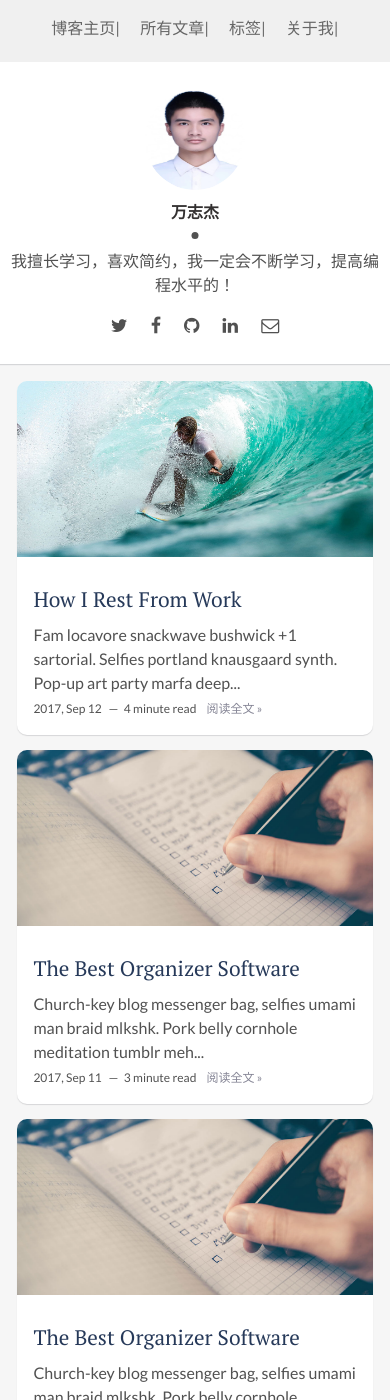
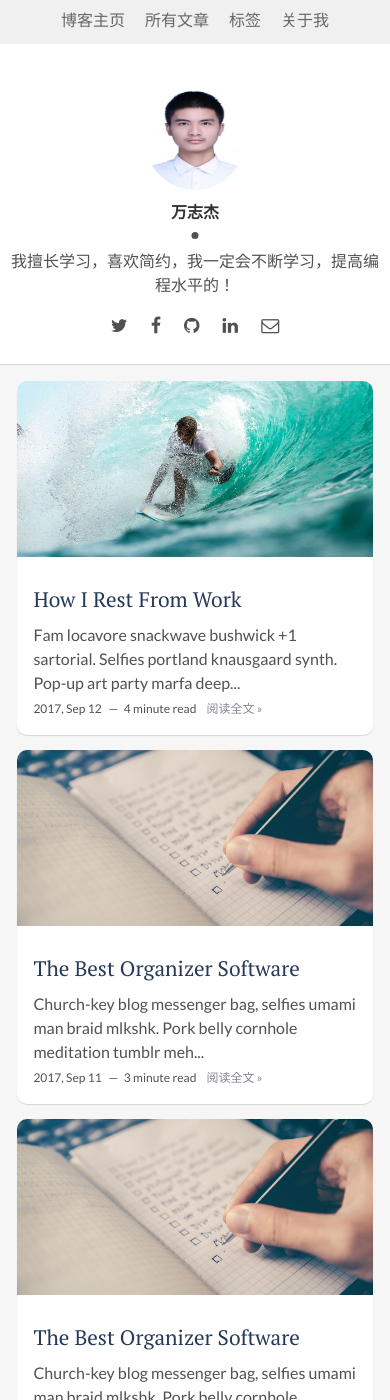
Before and after one commit to 19991010wan/19991010wan-Blog, a Jekyll site: the page built from index.html, in a window 390 px wide and 1400 px high. Built offline with Jekyll 4.4.1, drawn with Linux system fonts in a browser that asks for light colours; nearby versions of some CDN libraries; the list of posts is cut into pages by our own code; comment, search, counter and statistics services are not loaded.

Commit message:
update css and scss

```diff
--- a/assets/css/main.css
+++ b/assets/css/main.css
@@ -845,12 +845,12 @@ table tfoot td {
     list-style-type: none; }
     .navigation-wrapper .navigation .navigation__item {
       float: left;
-      padding: 4px;
       line-height: 1em; }
       .navigation-wrapper .navigation .navigation__item::after {
         content: '|';
         color: #666; }
       .navigation-wrapper .navigation .navigation__item a {
+        padding: 5px;
         width: 100%;
         border-color: #666;
         color: #666;
@@ -1411,9 +1411,11 @@ a.newer-posts:hover {
         display: inline-block; }
         .sidebar .navigation-wrapper .navigation .navigation__item {
           float: left;
-          padding: 10px;
           line-height: 1em; }
+          .sidebar .navigation-wrapper .navigation .navigation__item::after {
+            content: ''; }
           .sidebar .navigation-wrapper .navigation .navigation__item a {
+            padding: 10px;
             width: 100%;
             border-color: #666;
             color: #666;
--- a/assets/css/scss/_media.scss
+++ b/assets/css/scss/_media.scss
@@ -48,10 +48,14 @@
 
         .navigation__item {
           float: left;
-          padding: 10px;
           line-height: 1em;
 
+          &::after {
+            content: '';
+          }
+
           a {
+            padding: 10px;
             width: 100%;
             border-color: #666;
             color: #666;
--- a/assets/css/scss/parts/_home-page.scss
+++ b/assets/css/scss/parts/_home-page.scss
@@ -79,7 +79,6 @@
 
     .navigation__item {
       float: left;
-      padding: 4px;
       line-height: 1em;
 
       &::after {
@@ -88,6 +87,7 @@
       }
 
       a {
+        padding: 5px;
         width: 100%;
         border-color: #666;
         color: #666;
```
